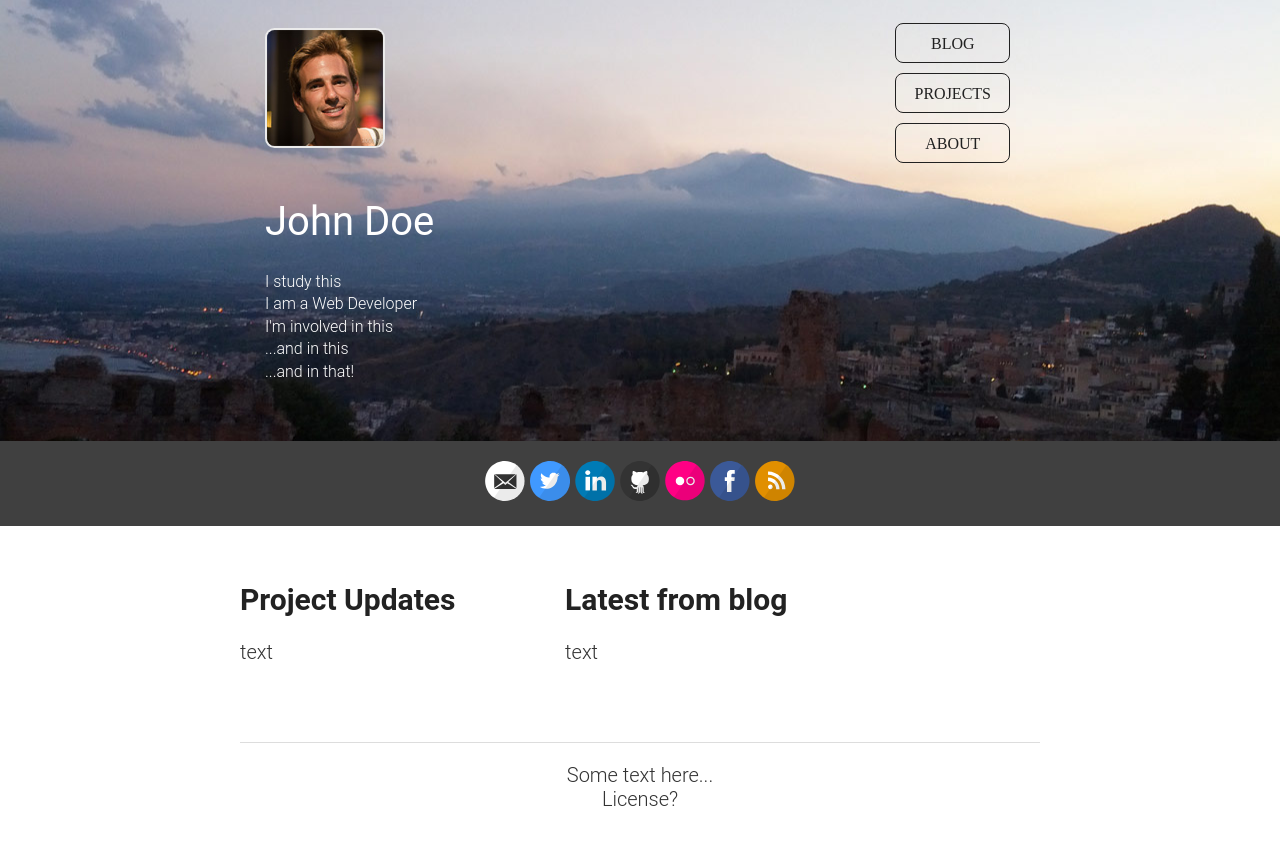
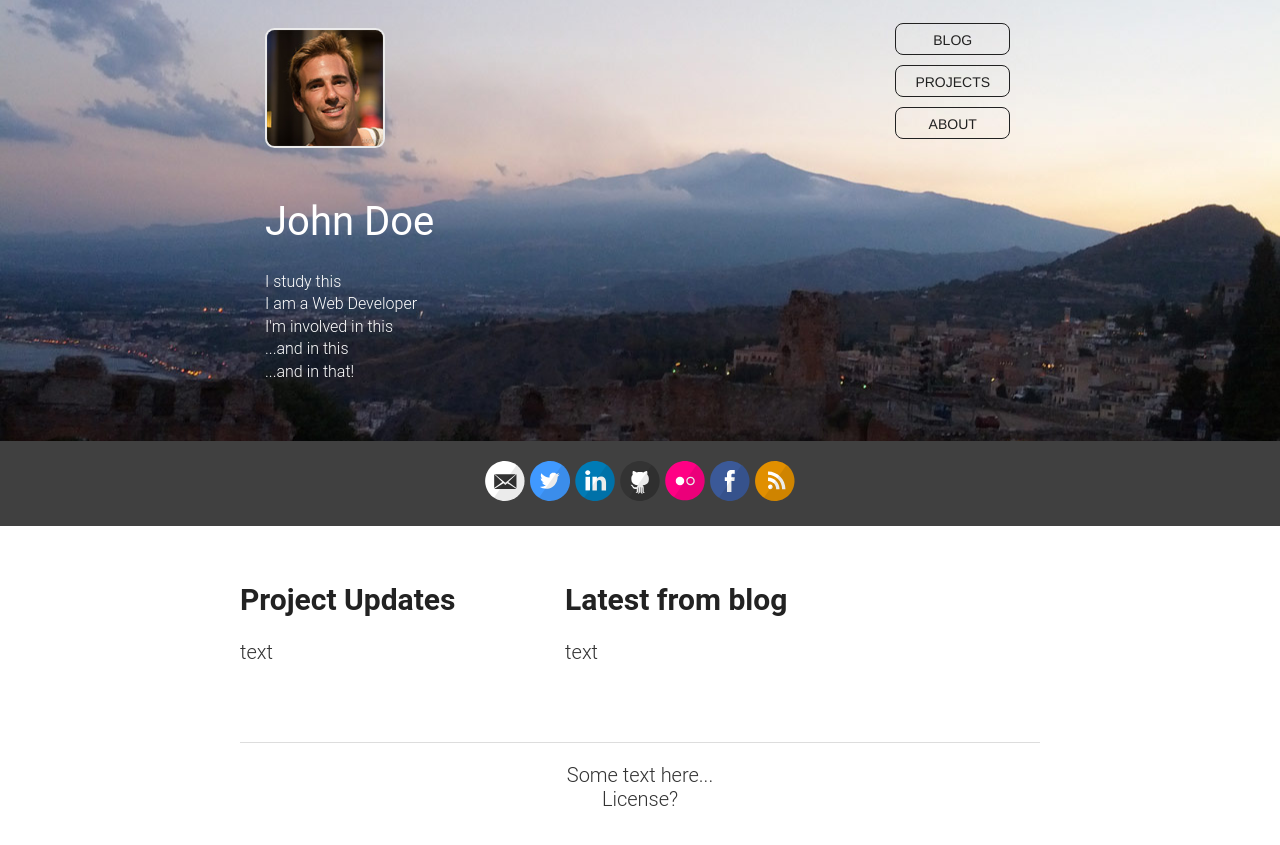
Before and after one commit to pirafrank/Jekyll-Blue, a Jekyll site: the page built from index.html, in a window 1280 px wide. Shown: the top 845 px of the page. Built offline with Jekyll 4.4.1, drawn with Linux system fonts in a browser that asks for light colours; Markdown is read by kramdown in place of the engine named in the settings.

Commit message:
improved design of navlinks

```diff
--- a/_sass/_custom-btn.scss
+++ b/_sass/_custom-btn.scss
@@ -20,12 +20,12 @@
   border:1px solid #212121;
   display:inline-block;
   color:#212121;
-  font-family:"fira-sans-2";
-  font-size:16px;
+  font-family:"Helvetica", sans-serif;
+  font-size:14px;
   font-weight:normal;
   font-style:normal;
-  height:40px;
-  line-height:40px;
+  height:32px;
+  line-height:32px;
   width:115px;
   text-decoration:none;
   text-align:center;
```
